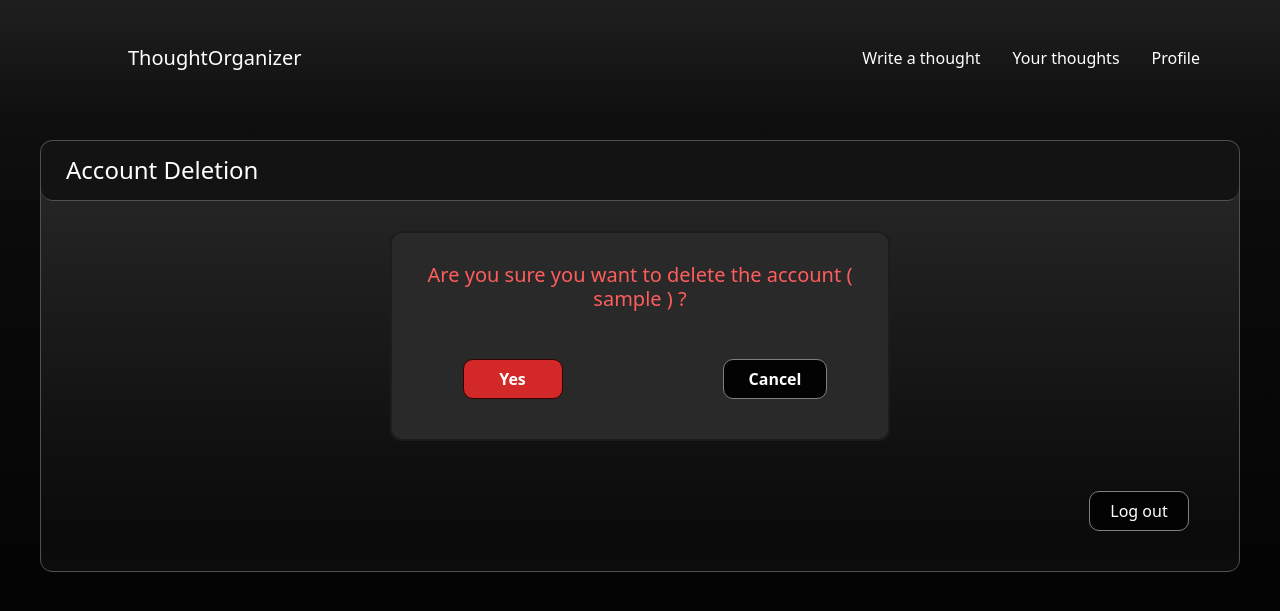
After one commit to 221rdb256IngusAlfsAboltins/ThoughtOrginizer, a Django app: page /delete_account in a window 1280 px wide. The commit adds this page. Shown: the top 611 px of the page. Run offline with Django 4.2, Linux system fonts and the light colour scheme; the visitor is signed in with stand-in values (Sample User, id 1).

Commit message:
added account deletion option

```diff
--- /dev/null
+++ b/journal/templates/journal/delete_account.html
@@ -0,0 +1,64 @@
+{% extends "journal/navbar.html" %}
+
+{% load static %}
+
+{% block extra_css %}
+ <link rel="stylesheet" href="{% static 'css/base.css' %}">
+
+{% endblock %}
+
+{% block content %}
+
+
+<div id="main-content">
+
+    <div class="main-box">
+        <div class="main-box-bar">
+            <h4>
+                Account Deletion
+            </h4>
+
+        </div>
+        <div class = "main-box-content">
+            <div class="profile-widgets" style=" justify-content: center;">
+                <div class="widget">
+                    <div class="widget-window">
+                        <h5 style="color:rgb(255, 93, 93)"> Are you sure you want to delete the account   ( {{user.username}} ) ?</h5>
+
+
+                        <div class="horizontal-container center-container" style =" gap: 150px ; padding-top:30px">
+                        <form method="POST">
+                            {% csrf_token %}
+                            <button class="delete-btn" style= "background-color:rgb(210, 40, 40); font-weight:bold;" type="submit" >Yes</button>
+                        </form>
+                    <a style="font-weight:bold;" class="link-btn"  href="{% url 'profile' %}" >
+                        Cancel
+
+                    </a></div>
+
+                    </div>
+                </div>
+            </div>
+
+        </div>
+        <div class="main-box-footer">
+
+            <div class="main-box-footer-section">
+
+            </div>
+
+            <div class="main-box-footer-section ">
+
+                <form method="POST" action="{% url 'logout_user'%}">
+                    {% csrf_token %}
+                    <button type="submit">Log out</button>
+                </form>
+
+            </div>
+        </div>
+    </div>
+
+</div>
+
+
+{% endblock %}
--- a/journal/templates/journal/my_login.html
+++ b/journal/templates/journal/my_login.html
@@ -25,8 +25,13 @@
         <h4 style= "margin-bottom:15px;text-align:center" >Welcome back!</h4>
         <p style="text-align:center">Enter your credentials to acces your account</p>
         {{ LoginForm.username }}
+
+
         {{ LoginForm.password }}
 
+        {% for error in LoginForm.non_field_errors %}
+            <p class="error">{{ error }}</p>
+        {% endfor %}
             <button type="submit">Log in</button>
 
          <p style=" padding-top:40px; text-align:center">Dont have an account? &nbsp;  <a href="{% url 'register' %}" style="color:rgb(133, 137, 174)">Sign Up</a> </p>
--- a/journal/urls.py
+++ b/journal/urls.py
@@ -14,4 +14,5 @@ urlpatterns = [
     path('my-thoughts', views.my_thoughts, name='my-thoughts'),
     path('delete_thought', views.delete_thought, name='delete_thought'),
     path('view_thought/<int:id>', views.view_thought, name='view_thought'),
+    path('delete_account', views.delete_account, name='delete_account'),
 ]
--- a/journal/views.py
+++ b/journal/views.py
@@ -5,6 +5,8 @@ from django.contrib.auth.decorators import login_required
 from django.contrib import messages
 from django.views.decorators.cache import never_cache
 from . models import Thought
+
+from django.contrib.auth.models import User
 
 def home(request):
     return render(request, 'journal/index.html')
@@ -38,6 +40,11 @@ def my_login(request):
             if user is not None:
                 login(request, user)
                 return redirect('profile')
+
+        else:
+            context = {"LoginForm": form}
+            return render(request, 'journal/my_login.html', context)
+
 
     context = {"LoginForm":form}
     return render(request, 'journal/my_login.html',context)
@@ -140,3 +147,12 @@ def view_thought(request, id):
 
     context = {"UpdateThoughtForm": form, "thought":thought_inst}
     return render(request, 'journal/view_thought.html', context)
+
+
+@login_required(login_url='my_login')
+def delete_account(request):
+    if request.method == "POST":
+        request.user.delete()
+        return redirect('home')
+    else:
+        return render(request, 'journal/delete_account.html')
--- a/static/css/base.css
+++ b/static/css/base.css
@@ -227,14 +227,13 @@ input:-webkit-autofill:active {
     margin:10px 10px 10px 10px;
     height:40px;
     border-radius: 10px;
-    width:100px;
     border-style:solid;
     border-color:grey;
     border-width:1px;
     color:white;
     background-color: rgb(3, 3, 3);
 }
-.main-box-footer button {
+.main-box button {
     margin:10px 10px 10px 10px;
     height:40px;
     border-radius: 10px;
@@ -245,6 +244,21 @@ input:-webkit-autofill:active {
     color:white;
     background-color: rgb(3, 3, 3);
 }
+.main-box-footer {
+    display: flex;
+    justify-content: space-between;
+    align-items: center;
+    padding: 10px 40px 30px 40px ;
+    width: 100%;
+}
+
+.main-box-footer-section {
+    display: flex;
+    align-items: center;
+}
+
+
+
 .thought-form-container button {
     margin:20px 0 10px;
     align-self: right !important;
@@ -295,7 +309,17 @@ input:-webkit-autofill:active {
     flex: 1;
     max-width: 500px;
 }
+.widget-window {
 
+    padding: 30px;
+    min-height: 100px;
+    border-radius: 12px;
+    width: 500px;
+    background-color: #292929;
+    overflow-y: auto;
+    border: 2px solid #1c1c1c;
+
+}
 
 
 #view_allthoughts_table table{
@@ -435,7 +459,7 @@ input:-webkit-autofill:active {
 }
 
 .main-box button:hover{
-    background-color: rgb(73, 73, 73) !important;
+    background-color: rgb(73, 73, 73);
 }
 .link-btn {
     display: inline-flex !important;
@@ -443,13 +467,13 @@ input:-webkit-autofill:active {
     justify-content: center !important;
 
     height: 40px !important;
-    width: 100px !important;
 
+    padding: 5px 25px 5px 25px;
     border-radius: 10px !important;
     border: 1px solid grey !important;
 
     color: white !important;
-    background-color: rgb(3,3,3)!important  ;
+    background-color: rgb(3,3,3) ;
     text-decoration: none !important;
 }
 
@@ -467,3 +491,24 @@ input:-webkit-autofill:active {
         width: 100%;
     }
 }
+
+
+
+.horizontal-container {
+    width: 100%;
+    display: flex;
+    align-items: center;
+
+}
+.center-container {
+    display: flex;
+    justify-content: center;
+    align-items: center;
+}
+.delete-btn {
+    background-color: rgb(61, 14, 14) ;
+    border-color: rgb(58, 0, 0) !important;
+}
+.delete-btn:hover {
+    background-color: rgb(132, 45, 45) !important;
+}
```
Also changed, not shown: journal/templates/journal/profile.html (+18 -7 lines).
